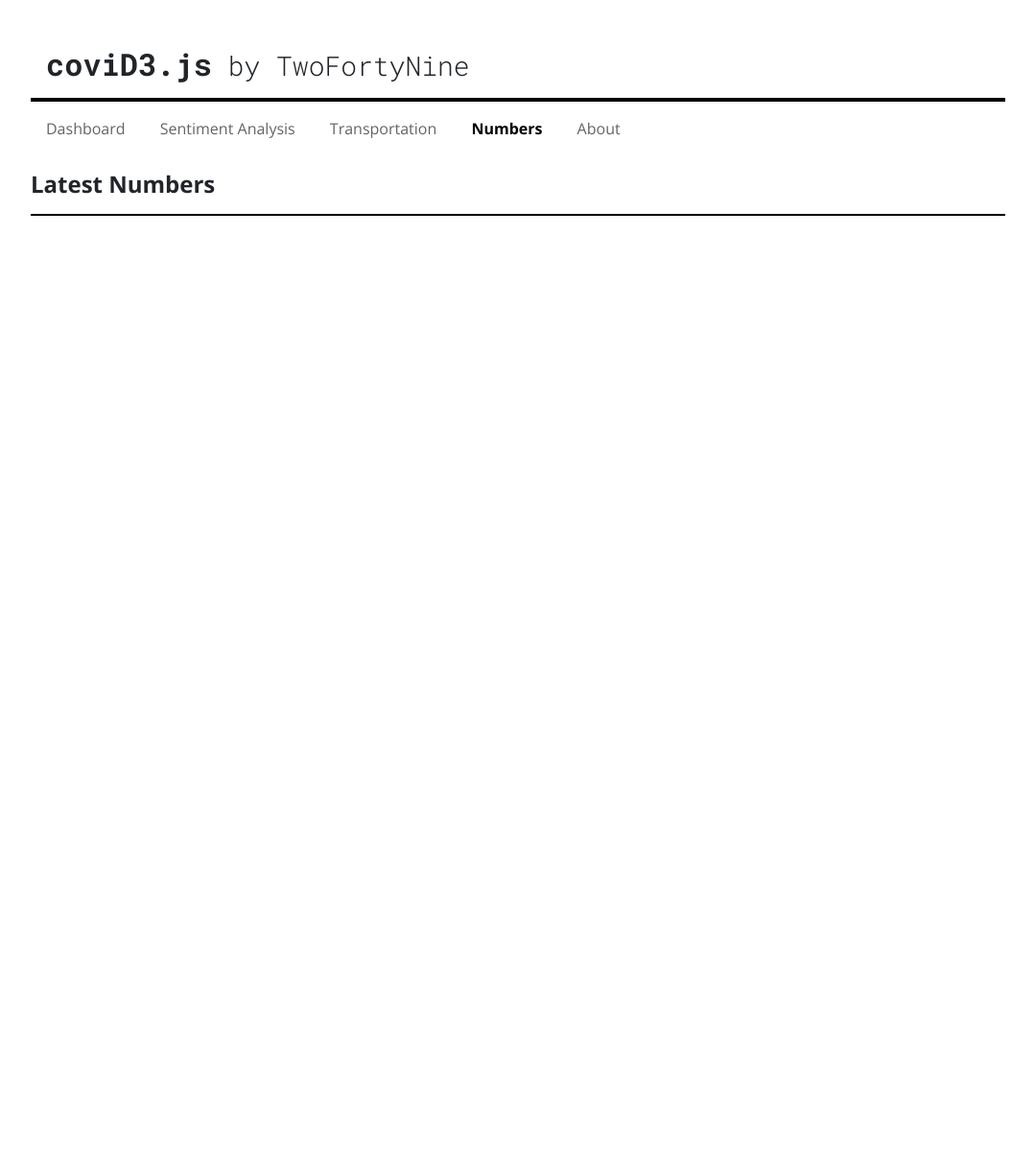
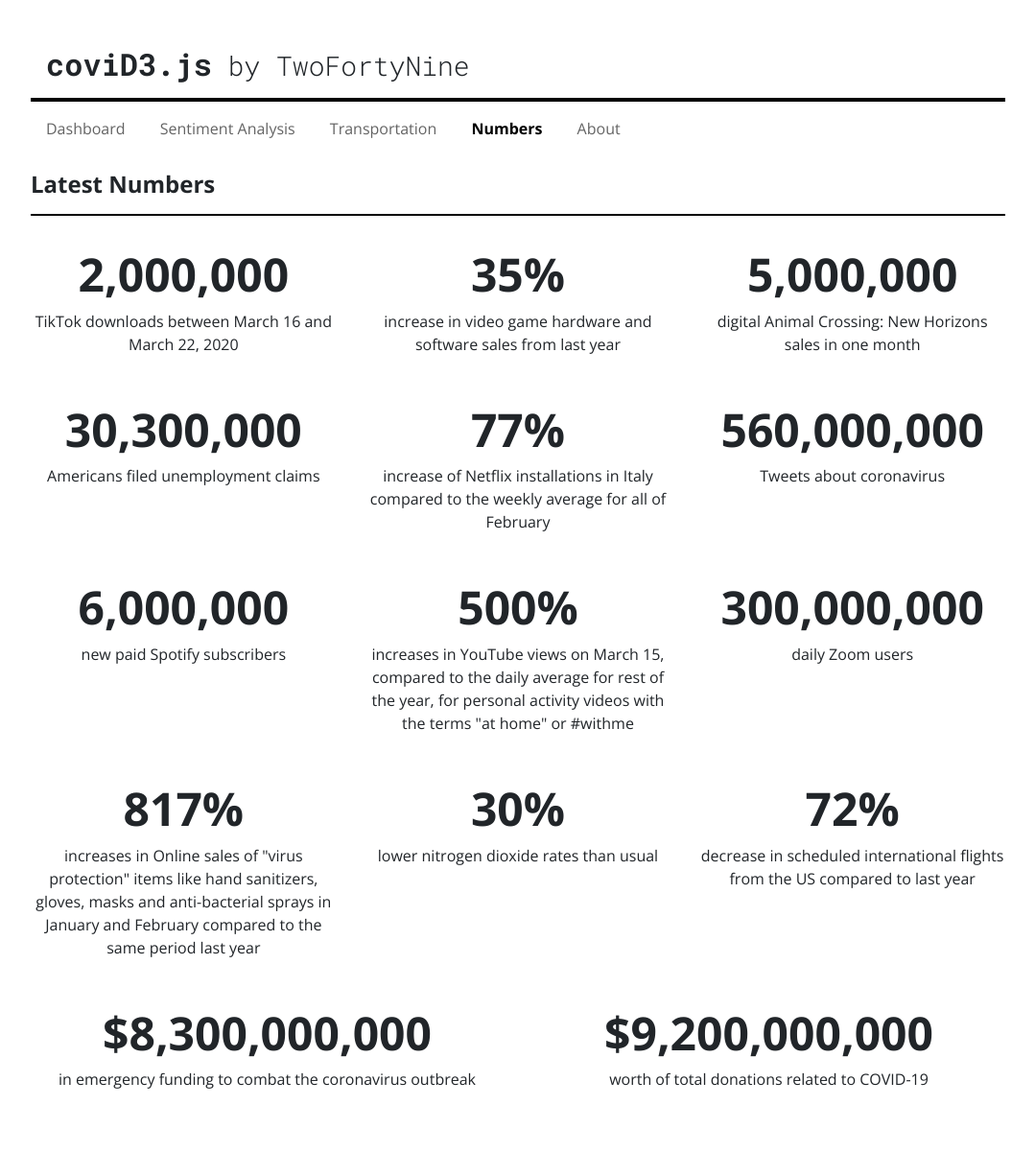
Before and after one commit to kazijamal/covid3.js, a Flask app: page /numbers in a window 1280 px wide. Shown: the whole page at 96% size, without its empty margins (100-1179 px from the left). Before the commit the page ends 225 px from the top, so only its background shows below. Run offline with Flask 2, Linux system fonts and the light colour scheme; some libraries are stand-ins or nearby versions.

Commit message:
Update numbers section

```diff
--- a/app/static/css/main.css
+++ b/app/static/css/main.css
@@ -136,6 +136,7 @@
 /* ABOUT END */
 
 /* MTA LINE GRAPH START */
+
 #line-graph {
     position: relative;
     top: 0;
@@ -144,4 +145,26 @@
     bottom: 0;
     margin: auto;
 }
+
 /* MTA LINE GRAPH END */
+
+
+/* NUMBERS START */
+
+.number-col {
+    padding: 1rem;
+}
+
+.number {
+    text-align: center;
+    font-size: 3rem;
+    font-weight: 700;
+}
+
+.number-description {
+    text-align: center;
+    font-size: 1rem;
+    font-weight: 300;
+}
+
+/* NUMBERS END */
--- a/app/templates/numbers.html
+++ b/app/templates/numbers.html
@@ -9,6 +9,73 @@
 <div class="content">
 	<h2 class="subheading">Latest Numbers</h2>
 	<hr class="subheading-hr">
+
+	<div class="row">
+		<div class="number-col col-md-4">
+			<h1 class="number">2,000,000</h1>
+			<p class="number-description">TikTok downloads between March 16 and March 22, 2020</p>
+		</div>
+		<div class="number-col col-md-4">
+			<h1 class="number">35%</h1>
+			<p class="number-description">increase in video game hardware and software sales from last year</p>
+		</div>
+		<div class="number-col col-md-4">
+			<h1 class="number">5,000,000</h1>
+			<p class="number-description">digital Animal Crossing: New Horizons sales in one month</p>
+		</div>
+	</div>
+	<div class="row">
+		<div class="number-col col-md-4">
+			<h1 class="number">30,300,000</h1>
+			<p class="number-description">Americans filed unemployment claims</p>
+		</div>
+		<div class="number-col col-md-4">
+			<h1 class="number">77%</h1>
+			<p class="number-description">increase of Netflix installations in Italy compared to the weekly average for all of February</p>
+		</div>
+		<div class="number-col col-md-4">
+			<h1 class="number">560,000,000</h1>
+			<p class="number-description">Tweets about coronavirus</p>
+		</div>
+	</div>
+	<div class="row">
+		<div class="number-col col-md-4">
+			<h1 class="number">6,000,000</h1>
+			<p class="number-description">new paid Spotify subscribers</p>
+		</div>
+		<div class="number-col col-md-4">
+			<h1 class="number">500%</h1>
+			<p class="number-description">increases in YouTube views on March 15, compared to the daily average for rest of the year, for personal activity videos with the terms "at home" or #withme</p>
+		</div>
+		<div class="number-col col-md-4">
+			<h1 class="number">300,000,000</h1>
+			<p class="number-description">daily Zoom users</p>
+		</div>
+	</div>
+	<div class="row">
+		<div class="number-col col-md-4">
+			<h1 class="number">817%</h1>
+			<p class="number-description">increases in Online sales of "virus protection" items like hand sanitizers, gloves, masks and anti-bacterial sprays in January and February compared to the same period last year</p>
+		</div>
+		<div class="number-col col-md-4">
+			<h1 class="number">30%</h1>
+			<p class="number-description">lower nitrogen dioxide rates than usual</p>
+		</div>
+		<div class="number-col col-md-4">
+			<h1 class="number">72%</h1>
+			<p class="number-description">decrease in scheduled international flights from the US compared to last year</p>
+		</div>
+	</div>
+	<div class="row">
+		<div class="number-col col-md-6">
+			<h1 class="number">$8,300,000,000</h1>
+			<p class="number-description">in emergency funding to combat the coronavirus outbreak</p>
+		</div>
+		<div class="number-col col-md-6">
+			<h1 class="number">$9,200,000,000</h1>
+			<p class="number-description">worth of total donations related to COVID-19</p>
+		</div>
+	</div>
 </div>
 
 {% endblock %}
```
